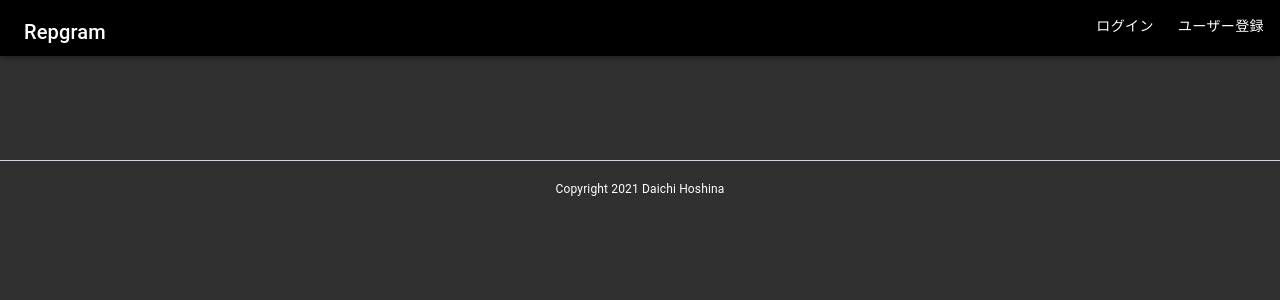
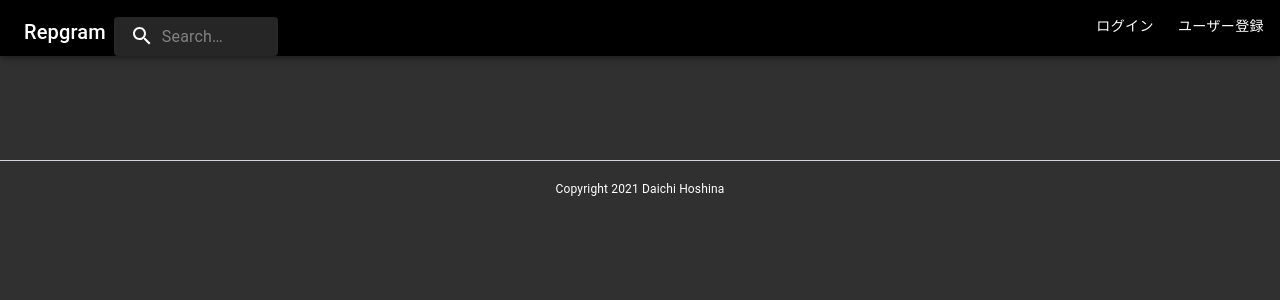
Before and after one commit to DaichiHoshina/repgram_gin, a Next.js app in the folder front/: page / in a window 1280 px wide. Shown: the top 300 px of the page. Built offline with nearby package versions, Linux system fonts and the light colour scheme; no server answers.

Commit message:
searchバー途中

```diff
--- a/front/package.json
+++ b/front/package.json
@@ -15,9 +15,12 @@
     "@3846masa/axios-cookiejar-support": "^1.0.1",
     "@babel/preset-env": "^7.14.5",
     "@babel/preset-react": "^7.14.5",
+    "@emotion/react": "^11.4.1",
+    "@emotion/styled": "^11.3.0",
     "@material-ui/core": "^4.12.3",
     "@material-ui/icons": "^4.11.2",
     "@material-ui/lab": "^4.0.0-alpha.60",
+    "@mui/icons-material": "^5.0.1",
     "@mui/material": "^5.0.1",
     "@reduxjs/toolkit": "^1.5.1",
     "@testing-library/jest-dom": "^5.1.0",
--- a/front/src/components/Layout.tsx
+++ b/front/src/components/Layout.tsx
@@ -11,6 +11,8 @@ import HeaderUserIcon from "../components/atoms/share/HeaderUserIcon";
 import { loginConfirm } from "../services/User";
 import { useDispatch } from "react-redux";
 import LoginIcon from "./atoms/share/LoginIcon";
+import { Search } from "@material-ui/icons";
+import SearchField from "./molecules/Serach";
 export interface LayoutProps {
   children?: React.ReactNode;
   title: string;
@@ -47,8 +49,14 @@ export const Layout: React.FC<LayoutProps> = ({ children, title }) => {
                   Repgram
                 </Typography>
               </Link>
+              <div className="ml-auto mt-2 mr-2">
+                <Typography variant="h6" color="inherit" className="flex-grow">
+                  <SearchField />
+                </Typography>
+              </div>
             </Toolbar>
           </div>
+
           {/* 右上のアイコン */}
           <div className="ml-auto mt-2 mr-2">
             {isLogin ? <HeaderUserIcon /> : <LoginIcon />}
--- /dev/null
+++ b/front/src/components/molecules/Serach.tsx
@@ -0,0 +1,60 @@
+import * as React from "react";
+import { styled, alpha } from "@mui/material/styles";
+import InputBase from "@mui/material/InputBase";
+import SearchIcon from "@mui/icons-material/Search";
+
+const Search = styled("div")(({ theme }) => ({
+  position: "relative",
+  borderRadius: theme.shape.borderRadius,
+  backgroundColor: alpha(theme.palette.common.white, 0.15),
+  "&:hover": {
+    backgroundColor: alpha(theme.palette.common.white, 0.25),
+  },
+  marginLeft: 0,
+  width: "100%",
+  [theme.breakpoints.up("sm")]: {
+    marginLeft: theme.spacing(1),
+    width: "auto",
+  },
+}));
+
+const SearchIconWrapper = styled("div")(({ theme }) => ({
+  padding: theme.spacing(0, 2),
+  height: "100%",
+  position: "absolute",
+  pointerEvents: "none",
+  display: "flex",
+  alignItems: "center",
+  justifyContent: "center",
+}));
+
+const StyledInputBase = styled(InputBase)(({ theme }) => ({
+  color: "inherit",
+  "& .MuiInputBase-input": {
+    padding: theme.spacing(1, 1, 1, 0),
+    // vertical padding + font size from searchIcon
+    paddingLeft: `calc(1em + ${theme.spacing(4)})`,
+    transition: theme.transitions.create("width"),
+    width: "100%",
+    [theme.breakpoints.up("sm")]: {
+      width: "12ch",
+      "&:focus": {
+        width: "20ch",
+      },
+    },
+  },
+}));
+
+export default function SearchField() {
+  return (
+    <Search>
+      <SearchIconWrapper>
+        <SearchIcon />
+      </SearchIconWrapper>
+      <StyledInputBase
+        placeholder="Search…"
+        inputProps={{ "aria-label": "search" }}
+      />
+    </Search>
+  );
+}
```
Also changed, not shown: 2 other files (tests, documents, lock files or other folders).
